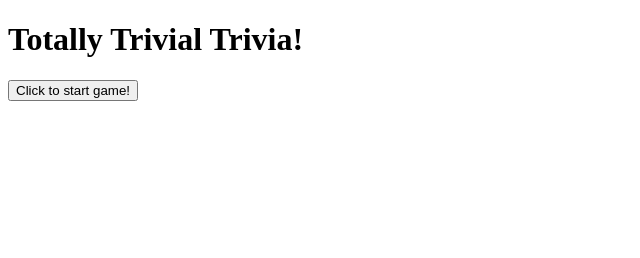
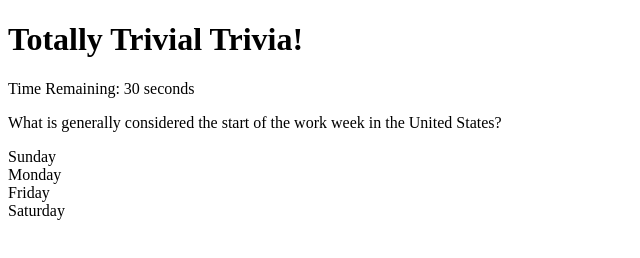
Before and after one commit to ulaura/TriviaGame, a plain HTML site: page index.html in a window 1280 px wide. Both pictures are taken after a click on the button "Click to start game!". Shown: the whole page, without its empty margins (0-640 px from the left). Drawn offline with nearby package versions, Linux system fonts and the light colour scheme.

Commit message:
Got the questions and options to display. AND I got a functito check User's click against correct answer to work.

```diff
--- a/assets/javascript/app.js
+++ b/assets/javascript/app.js
@@ -22,15 +22,34 @@ console.log(questionTwo.question);   //test
 console.log(questionTwo.choices[3]); //test
 
 
-$("p").remove();
+$("p").hide();
 $(".main-section").append($("<button>"));
 $("button").attr("type", "start-button");
 $("button").html("Click to start game!");
 
 $("button").on("click", function theGame() {
-	alert("TEST");
+	//alert("TEST");
+	$("p").show(); //return p tags
+	$("button").hide(); //hide the start button
 
 
+	$("#countdown").html(remainingTime + " seconds");
+	$("#question").html(questionOne.question);
+	$("#option-a").html(questionOne.choices[0]);
+	$("#option-b").html(questionOne.choices[1]);
+	$("#option-c").html(questionOne.choices[2]);
+	$("#option-d").html(questionOne.choices[3]);
+
+
+	//checks to see if clicked option presented matches questionOne.correct.
+	$("span").on("click", function(event) {
+		if (($(event.target).text()) == questionOne.correct) {
+			alert("You are correct!");
+		} else {
+			alert("YOU ARE WRONG!");
+		}
+
+	});
 
 
 
--- a/index.html
+++ b/index.html
@@ -15,7 +15,15 @@
 	<div class="main-section">
 		<p id="question">...</p>
 
-		<p id="choices">Insert choices here. Not sure if they will be in an unordered list form, p tags separated with br tags, or something else.</p>
+		<p id="choices">
+			<span id="option-a">...</span>
+			<br>
+			<span id="option-b">...</span>
+			<br>
+			<span id="option-c">...</span>
+			<br>
+			<span id="option-d">...</span>
+		</p>
 	</div>
 
 	<script type="text/javascript" src="assets/javascript/app.js"></script>
```
